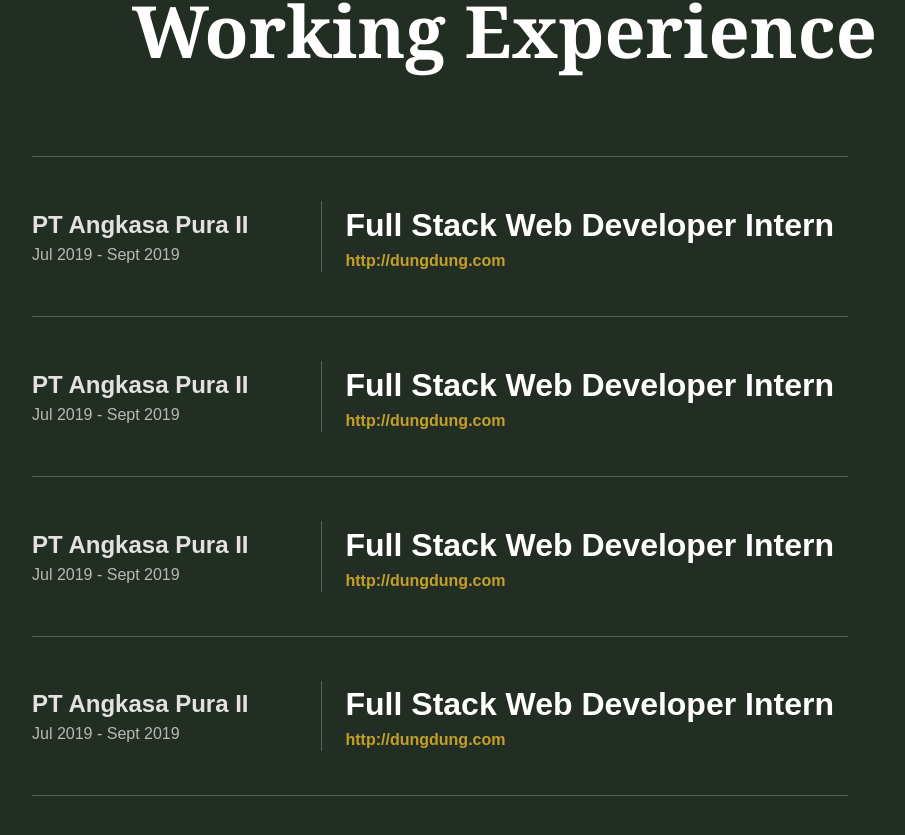
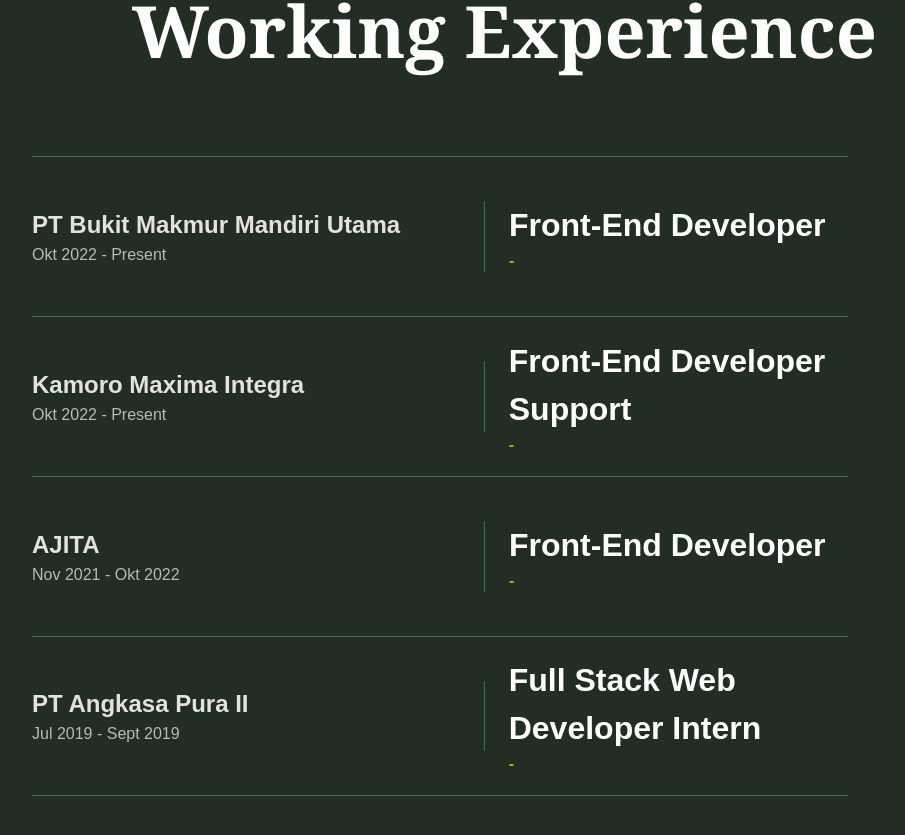
Before and after one commit to chandrabumi26/portofolio-app, a Vue app: page /about in a window 1280 px wide. Shown: the part 1565-2400 px from the top of the page, without its empty margins (200-1105 px from the left). Built offline with nearby package versions, Linux system fonts and the light colour scheme.

Commit message:
add td pagi

```diff
--- a/src/assets/scss/__about.scss
+++ b/src/assets/scss/__about.scss
@@ -94,6 +94,12 @@
     background-color: #4c6951;
     margin-left: 72px;
     margin-right: $space-lg;
+  }
+
+  &__place-container {
+    display: flex;
+    flex-direction: column;
+    min-width: 380px;
   }
 
   &__items-text-bold {
--- a/src/views/AboutView.vue
+++ b/src/views/AboutView.vue
@@ -44,7 +44,7 @@
         v-for="(e, index) in workItems"
         :key="index"
       >
-        <div class="d-flex flex-column">
+        <div class="about__place-container">
           <span class="about__items-text-bold--place">{{ e.place }}</span>
           <span class="about__items-text-small--period">{{ e.period }}</span>
         </div>
@@ -177,28 +177,28 @@
 
 const workItems = ref([
   {
-    place: "PT Angkasa Pura II",
-    period: "Jul 2019 - Sept 2019",
-    position: "Full Stack Web Developer Intern",
-    url: "http://dungdung.com",
+    place: "PT Bukit Makmur Mandiri Utama",
+    period: "Okt 2022 - Present",
+    position: "Front-End Developer",
+    url: "-",
+  },
+  {
+    place: "Kamoro Maxima Integra",
+    period: "Okt 2022 - Present",
+    position: "Front-End Developer Support",
+    url: "-",
+  },
+  {
+    place: "AJITA",
+    period: "Nov 2021 - Okt 2022",
+    position: "Front-End Developer",
+    url: "-",
   },
   {
     place: "PT Angkasa Pura II",
     period: "Jul 2019 - Sept 2019",
     position: "Full Stack Web Developer Intern",
-    url: "http://dungdung.com",
-  },
-  {
-    place: "PT Angkasa Pura II",
-    period: "Jul 2019 - Sept 2019",
-    position: "Full Stack Web Developer Intern",
-    url: "http://dungdung.com",
-  },
-  {
-    place: "PT Angkasa Pura II",
-    period: "Jul 2019 - Sept 2019",
-    position: "Full Stack Web Developer Intern",
-    url: "http://dungdung.com",
+    url: "-",
   },
 ]);
 
```
